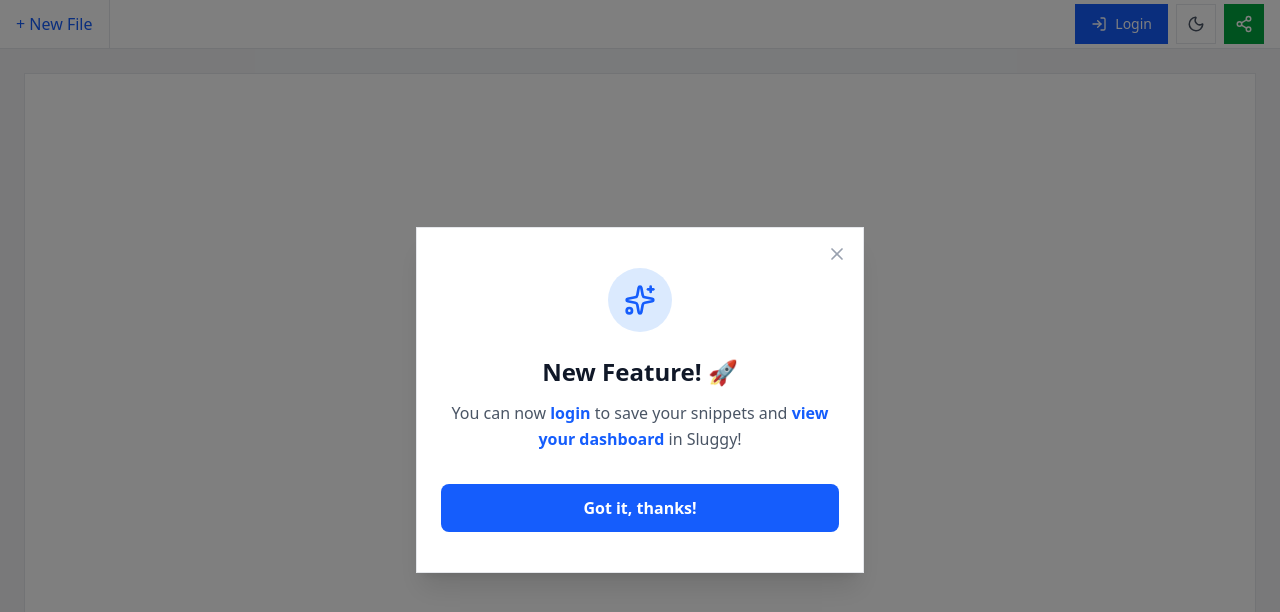
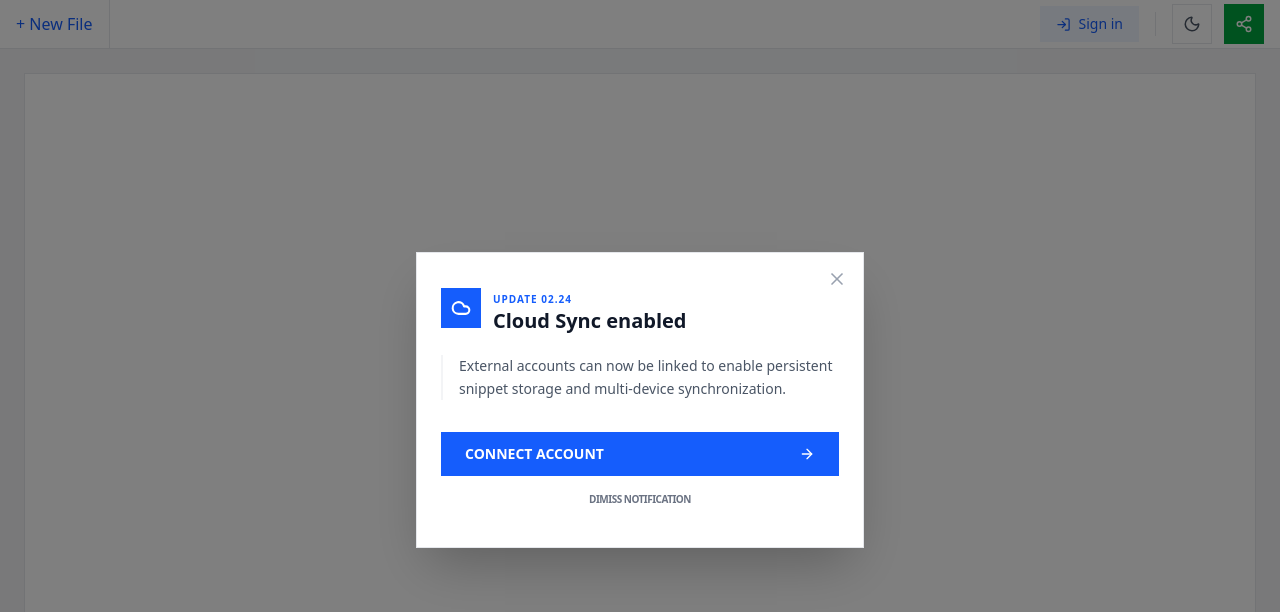
Before and after one commit to renolddickson/quick-bin, a React (Vite) app: page /#/ in a window 1280 px wide. Shown: the top 612 px of the page. Built offline with nearby package versions, Linux system fonts and the light colour scheme.

Commit message:
dialog design changed

```diff
--- a/src/components/Dialog.tsx
+++ b/src/components/Dialog.tsx
@@ -39,7 +39,7 @@
 
       {/* Dialog Content */}
       <div className="relative bg-white dark:bg-gray-800 border border-gray-200 dark:border-gray-700
-                      shadow-xl max-w-md w-full mx-4 max-h-[90vh] overflow-y-auto">
+                      shadow-2xl max-w-md w-full mx-4 max-h-[90vh] overflow-y-auto">
         {/* Close Button */}
         <button
           onClick={onClose}
--- a/src/components/NewFeatureDialog.tsx
+++ b/src/components/NewFeatureDialog.tsx
@@ -1,36 +1,56 @@
 import { Dialog } from "./Dialog";
-import { Sparkles } from "lucide-react";
+import { ArrowRight, Cloud } from "lucide-react";
 
 export const NewFeatureDialog = ({
   isOpen,
   onClose,
+  onConnect,
 }: {
   isOpen: boolean;
   onClose: () => void;
+  onConnect: () => void;
 }) => {
   return (
     <Dialog isOpen={isOpen} onClose={onClose}>
-      <div className="flex flex-col items-center text-center py-4">
-        <div className="w-16 h-16 bg-blue-100 dark:bg-blue-900/30 rounded-full flex items-center justify-center mb-6">
-          <Sparkles className="text-blue-600 dark:text-blue-400" size={32} />
+      <div className="py-2">
+        <div className="flex items-center gap-3 mb-6">
+          <div className="w-10 h-10 bg-blue-600 flex items-center justify-center text-white">
+            <Cloud size={20} strokeWidth={2.5} />
+          </div>
+          <div>
+            <span className="text-[10px] font-bold uppercase tracking-widest text-blue-600 dark:text-blue-400">
+              Update 02.24
+            </span>
+            <h2 className="text-xl font-bold text-gray-900 dark:text-white leading-none mt-0.5">
+              Cloud Sync enabled
+            </h2>
+          </div>
         </div>
 
-        <h2 className="text-2xl font-bold text-gray-900 dark:text-gray-100 mb-3">
-          New Feature! 🚀
-        </h2>
-
-        <p className="text-gray-600 dark:text-gray-400 mb-8 leading-relaxed">
-          You can now <span className="font-semibold text-blue-600 dark:text-blue-400">login</span> to save your snippets
-          and <span className="font-semibold text-blue-600 dark:text-blue-400">view your dashboard</span> in Sluggy!
+        <p className="text-gray-600 dark:text-gray-400 mb-8 text-sm leading-relaxed border-l-2 border-gray-100 dark:border-gray-700 pl-4">
+          External accounts can now be linked to enable persistent snippet storage and multi-device synchronization.
         </p>
 
-        <button
-          onClick={onClose}
-          className="w-full bg-blue-600 hover:bg-blue-700 text-white font-semibold py-3 px-6
-                     rounded-lg transition-all transform hover:scale-[1.02] active:scale-[0.98]"
-        >
-          Got it, thanks!
-        </button>
+        <div className="flex flex-col gap-2">
+          <button
+            onClick={() => {
+              onConnect();
+              onClose();
+            }}
+            className="w-full bg-blue-600 hover:bg-blue-700 text-white font-bold py-3 px-6
+                       text-sm flex items-center justify-between group transition-colors"
+          >
+            <span>CONNECT ACCOUNT</span>
+            <ArrowRight size={16} className="group-hover:translate-x-1 transition-transform" />
+          </button>
+          <button
+            onClick={onClose}
+            className="w-full text-gray-500 dark:text-gray-500 hover:text-gray-900 dark:hover:text-gray-300
+                       font-bold text-[10px] tracking-tighter py-2 transition-colors uppercase"
+          >
+            Dimiss notification
+          </button>
+        </div>
       </div>
     </Dialog>
   );
--- a/src/pages/Create.tsx
+++ b/src/pages/Create.tsx
@@ -4,11 +4,11 @@
 import ShareButton from "../components/ShareButton";
 import { FileEditor } from "../components/FileEditor";
 import { EditableFileName } from "../components/EditableFileName";
-import { X, LayoutDashboard, LogIn } from "lucide-react";
+import { X, LayoutDashboard, LogIn, User, LogOut, ChevronDown } from "lucide-react";
 import { ShareLinkDialog } from "../components/ShareLinkDialog";
 import { NewFeatureDialog } from "../components/NewFeatureDialog";
 import { compressTextBrotli } from "../utils";
-import { loginWithSluggy, getAuthToken } from "../utils/auth";
+import { loginWithSluggy, getAuthToken, removeAuthToken } from "../utils/auth";
 
 export default function Create() {
     const [files, setFiles] = useState<DataType[]>([]);
@@ -17,9 +17,10 @@
     const [isShareDialogOpen, setIsShareDialogOpen] = useState(false);
     const [shareLoading, setShareLoading] = useState(false)
     const [isNewFeatureDialogOpen, setIsNewFeatureDialogOpen] = useState(false);
+    const [isAccountMenuOpen, setIsAccountMenuOpen] = useState(false);
 
     useEffect(() => {
-        const hasSeenFeature = localStorage.getItem('hasSeenAuthFeature');
+        const hasSeenFeature = localStorage.getItem('hasSeenAuthFeatureV2');
         if (!hasSeenFeature) {
             setIsNewFeatureDialogOpen(true);
         }
@@ -27,7 +28,7 @@
 
     const closeNewFeatureDialog = () => {
         setIsNewFeatureDialogOpen(false);
-        localStorage.setItem('hasSeenAuthFeature', 'true');
+        localStorage.setItem('hasSeenAuthFeatureV2', 'true');
     };
 
     const addNewFile = () => {
@@ -69,9 +70,16 @@
         }
     };
 
+    const handleLogout = () => {
+        removeAuthToken();
+        setIsLoggedIn(false);
+        setIsAccountMenuOpen(false);
+    };
+
     const handleViewDashboard = () => {
         const dashboardUrl = import.meta.env.VITE_SHORT_LINK + 'dashboard';
         window.open(dashboardUrl, '_blank');
+        setIsAccountMenuOpen(false);
     };
 
     const handleShare = async () => {
@@ -172,28 +180,69 @@
                 </div>
 
                 {/* Header Actions */}
-                <div className="flex items-center gap-2 px-4">
+                <div className="flex items-center gap-3 px-4">
                     {isLoggedIn ? (
-                        <button
-                            onClick={handleViewDashboard}
-                            className="h-10 px-4 flex items-center gap-2 text-sm font-medium
-                                     text-gray-700 dark:text-gray-200 bg-white dark:bg-gray-800
-                                     border border-gray-200 dark:border-gray-700
-                                     hover:bg-gray-50 dark:hover:bg-gray-700 transition-colors"
-                        >
-                            <LayoutDashboard size={16} />
-                            Dashboard
-                        </button>
+                        <div className="relative">
+                            <button
+                                onClick={() => setIsAccountMenuOpen(!isAccountMenuOpen)}
+                                className="flex items-center gap-2 h-9 px-3 rounded-lg
+                                         text-gray-700 dark:text-gray-200
+                                         hover:bg-gray-100 dark:hover:bg-gray-700
+                                         transition-all border border-transparent
+                                         hover:border-gray-200 dark:hover:border-gray-600"
+                            >
+                                <div className="w-6 h-6 bg-blue-100 dark:bg-blue-900/40
+                                              flex items-center justify-center text-blue-600 dark:text-blue-400">
+                                    <User size={14} />
+                                </div>
+                                <ChevronDown size={14} className={`transition-transform duration-200 ${isAccountMenuOpen ? 'rotate-180' : ''}`} />
+                            </button>
+
+                            {isAccountMenuOpen && (
+                                <>
+                                    <div
+                                        className="fixed inset-0 z-10"
+                                        onClick={() => setIsAccountMenuOpen(false)}
+                                    />
+                                    <div className="absolute right-0 mt-2 w-48 bg-white dark:bg-gray-800
+                                                  shadow-xl border border-gray-100 dark:border-gray-700
+                                                  py-1.5 z-20 animate-in fade-in zoom-in duration-100">
+                                        <button
+                                            onClick={handleViewDashboard}
+                                            className="w-full flex items-center gap-3 px-4 py-2 text-sm
+                                                     text-gray-700 dark:text-gray-300 hover:bg-gray-50
+                                                     dark:hover:bg-gray-700/50 transition-colors"
+                                        >
+                                            <LayoutDashboard size={14} className="text-gray-400" />
+                                            Dashboard
+                                        </button>
+                                        <div className="h-px bg-gray-100 dark:bg-gray-700 my-1" />
+                                        <button
+                                            onClick={handleLogout}
+                                            className="w-full flex items-center gap-3 px-4 py-2 text-sm
+                                                     text-red-600 dark:text-red-400 hover:bg-red-50
+                                                     dark:hover:bg-red-900/10 transition-colors"
+                                        >
+                                            <LogOut size={14} />
+                                            Exit
+                                        </button>
+                                    </div>
+                                </>
+                            )}
+                        </div>
                     ) : (
                         <button
                             onClick={handleLogin}
-                            className="h-10 px-4 flex items-center gap-2 text-sm font-medium
-                                     text-white bg-blue-600 hover:bg-blue-700 transition-colors"
+                            className="h-9 px-4 flex items-center gap-2 text-sm font-medium
+                                     text-blue-600 dark:text-blue-400 bg-blue-50 dark:bg-blue-900/20
+                                     hover:bg-blue-100 dark:hover:bg-blue-900/40
+                                     transition-all active:scale-95"
                         >
-                            <LogIn size={16} />
-                            Login
+                            <LogIn size={15} />
+                            Sign in
                         </button>
                     )}
+                    <div className="w-px h-6 bg-gray-200 dark:bg-gray-700 mx-1" />
                     <ThemeToggle />
                     <ShareButton data={files} onShareClick={() => handleShare()} isLoading={shareLoading} />
                 </div>
@@ -220,7 +269,7 @@
                                 Create a new file to get started
                             </p>
                             <button
-                                className="px-6 py-3 bg-blue-600 hover:bg-blue-700 text-white font-medium transition-colors"
+                                className="px-6 py-3 bg-blue-600 hover:bg-blue-700 text-white font-medium transition-colors shadow-sm active:scale-95"
                                 onClick={addNewFile}
                             >
                                 Create New File
@@ -237,6 +286,7 @@
             <NewFeatureDialog
                 isOpen={isNewFeatureDialogOpen}
                 onClose={closeNewFeatureDialog}
+                onConnect={handleLogin}
             />
         </div>
     );
```
